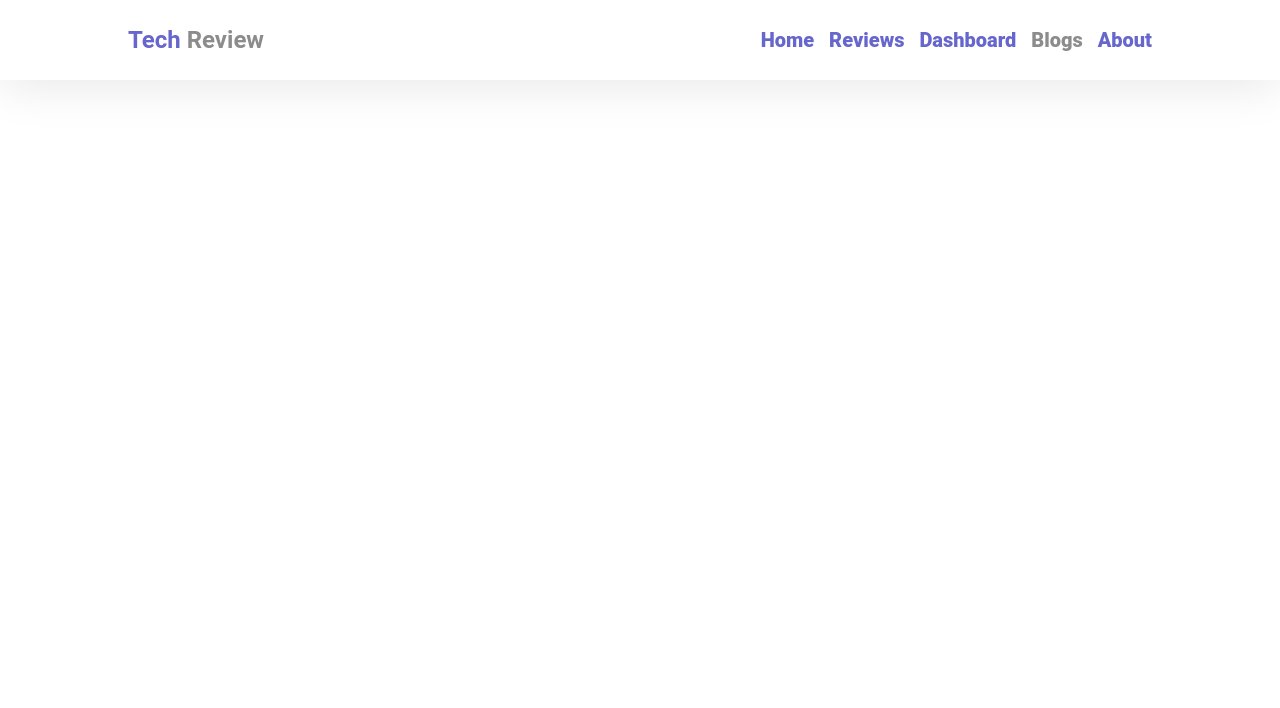
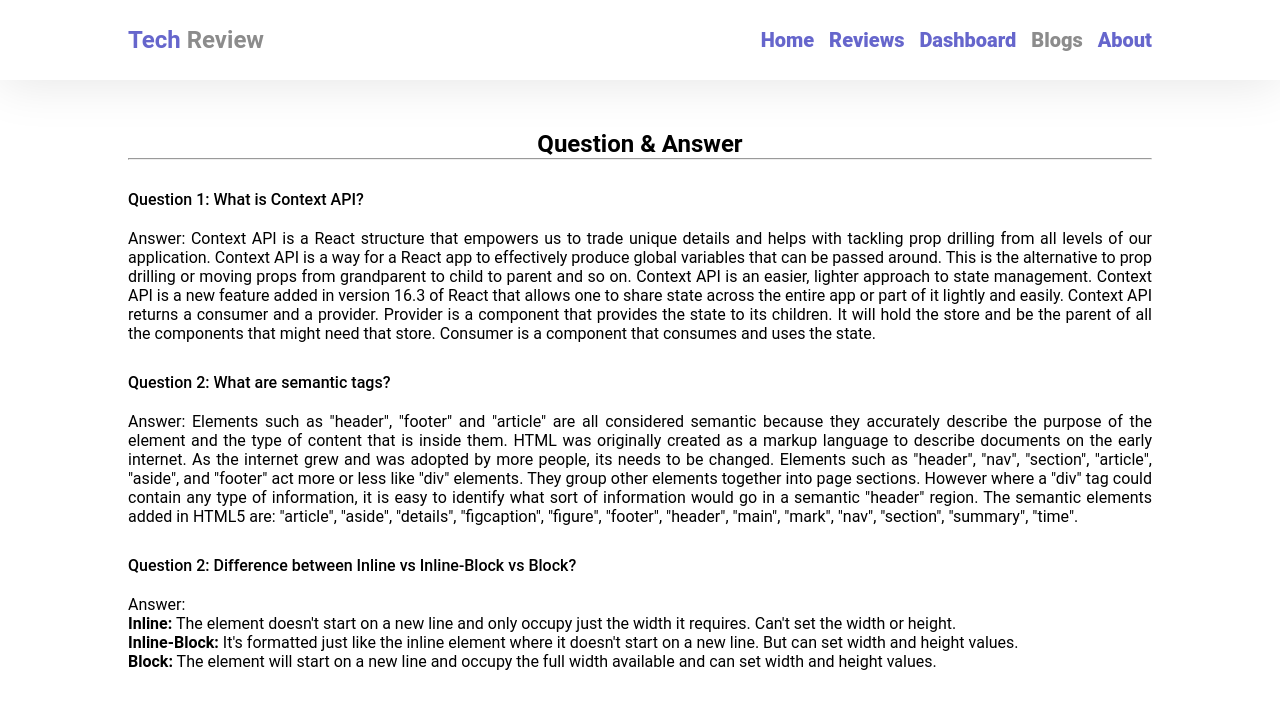
Before and after one commit to toufiqul-hasan/tech-review, a React (Create React App) app: page /blogs in a window 1280 px wide. Shown: the top 708 px of the page. Built offline with nearby package versions, Linux system fonts and the light colour scheme.

Commit message:
qna added

```diff
--- a/src/About/About.css
+++ b/src/About/About.css
@@ -0,0 +1,6 @@
+.about {
+  text-align: center;
+  margin-top: 50px;
+  margin-bottom: 20px;
+  padding: 0 10%;
+}
--- a/src/About/About.js
+++ b/src/About/About.js
@@ -1,9 +1,10 @@
-import React from 'react';
+import React from "react";
+import "./About.css";
 
 const About = () => {
   return (
-    <div>
-
+    <div className="about">
+      <h1>Coming Soon!</h1>
     </div>
   );
 };
--- a/src/Components/Blogs/Blogs.css
+++ b/src/Components/Blogs/Blogs.css
@@ -0,0 +1,19 @@
+.qna {
+  margin-top: 50px;
+  margin-bottom: 20px;
+  padding: 0 10%;
+}
+
+h2 {
+  text-align: center;
+}
+
+h4 {
+  margin-top: 30px;
+  font-weight: 500;
+}
+
+.qna p {
+  text-align: justify;
+  font-weight: 400;
+}
--- a/src/Components/Blogs/Blogs.js
+++ b/src/Components/Blogs/Blogs.js
@@ -1,9 +1,53 @@
-import React from 'react';
+import React from "react";
+import "./Blogs.css";
 
 const Blogs = () => {
   return (
-    <div>
-
+    <div className="qna">
+      <h2>Question & Answer</h2>
+      <hr />
+      <h4>Question 1: What is Context API?</h4>
+      <p>
+        Answer: Context API is a React structure that empowers us to trade
+        unique details and helps with tackling prop drilling from all levels of
+        our application. Context API is a way for a React app to effectively
+        produce global variables that can be passed around. This is the
+        alternative to prop drilling or moving props from grandparent to child
+        to parent and so on. Context API is an easier, lighter approach to state
+        management. Context API is a new feature added in version 16.3 of React
+        that allows one to share state across the entire app or part of it
+        lightly and easily. Context API returns a consumer and a provider.
+        Provider is a component that provides the state to its children. It will
+        hold the store and be the parent of all the components that might need
+        that store. Consumer is a component that consumes and uses the state.
+      </p>
+      <h4>Question 2: What are semantic tags?</h4>
+      <p>
+        Answer: Elements such as "header", "footer" and "article" are all
+        considered semantic because they accurately describe the purpose of the
+        element and the type of content that is inside them. HTML was originally
+        created as a markup language to describe documents on the early
+        internet. As the internet grew and was adopted by more people, its needs
+        to be changed. Elements such as "header", "nav", "section", "article",
+        "aside", and "footer" act more or less like "div" elements. They group
+        other elements together into page sections. However where a "div" tag
+        could contain any type of information, it is easy to identify what sort
+        of information would go in a semantic "header" region. The semantic
+        elements added in HTML5 are: "article", "aside", "details",
+        "figcaption", "figure", "footer", "header", "main", "mark", "nav",
+        "section", "summary", "time".
+      </p>
+      <h4>Question 2: Difference between Inline vs Inline-Block vs Block?</h4>
+      <p>
+        Answer:
+        <br /> <b>Inline:</b> The element doesn't start on a new line and only
+        occupy just the width it requires. Can't set the width or height. <br />
+        <b>Inline-Block:</b> It's formatted just like the inline element where
+        it doesn't start on a new line. But can set width and height values.{" "}
+        <br />
+        <b>Block:</b> The element will start on a new line and occupy the full
+        width available and can set width and height values.
+      </p>
     </div>
   );
 };
--- a/src/Components/Home/Home.css
+++ b/src/Components/Home/Home.css
@@ -27,6 +27,7 @@ p {
 }
 
 .button {
+  font-weight: 700;
   background-color: #6666CC;
   color: #ffffff;
   border: none;
@@ -38,7 +39,8 @@ p {
 }
 
 .main {
+  font-size: 40px;
   text-align: center;
   margin-top: 50px;
-  margin-bottom: 10px;
+  margin-bottom: 20px;
 }
--- a/src/Components/MyChart/MyChart.css
+++ b/src/Components/MyChart/MyChart.css
@@ -3,6 +3,12 @@
   grid-template-columns: repeat(2, 1fr);
   column-gap: 50px;
   row-gap: 50px;
-  margin-top: 50px;
+  margin-top: 30px;
   padding: 0 10%;
 }
+
+.chart h1 {
+  text-align: center;
+  color: #6666CC;
+  margin-bottom: 30px;
+}
--- a/src/Components/MyChart/MyChart.js
+++ b/src/Components/MyChart/MyChart.js
@@ -45,8 +45,9 @@ const MyChart = () => {
   return (
     <div className="chart">
       <div>
+        <h1>Month Wise Sell</h1>
         <LineChart width={500} height={500} data={data}>
-          <Line type="monotone" dataKey="Sell" stroke="#8884d8" strokeWidth={3} />
+          <Line type="monotone" dataKey="Sell" stroke="#6666CC" strokeWidth={3} />
           <XAxis dataKey="month" />
           <Legend />
           <Tooltip />
@@ -54,6 +55,7 @@ const MyChart = () => {
         </LineChart>
       </div>
       <div>
+      <h1>Investment Vs Revenue</h1>
         <BarChart width={500} height={500} data={data}>
           <CartesianGrid strokeDasharray="3 3" />
           <XAxis dataKey="month"/>
@@ -65,6 +67,7 @@ const MyChart = () => {
         </BarChart>
       </div>
       <div>
+      <h1>Investment Vs Revenue</h1>
         <AreaChart width={500} height={500} data={data}>
           <defs>
             <linearGradient id="colorUv" x1="0" y1="0" x2="0" y2="1">
@@ -81,15 +84,16 @@ const MyChart = () => {
           <Tooltip />
           <YAxis />
           <CartesianGrid strokeDasharray="3 3" />
-          <Area type="monotone" dataKey="Revenue" stroke="#8884d8" strokeWidth={2} fillOpacity={1} fill="url(#colorUv)"/>
-          <Area type="monotone" dataKey="Investment" stroke="#82ca9d" strokeWidth={2} fillOpacity={1} fill="url(#colorPv)"/>
+          <Area type="monotone" dataKey="Investment" stroke="#8884d8" strokeWidth={2} fillOpacity={1} fill="url(#colorUv)"/>
+          <Area type="monotone" dataKey="Revenue" stroke="#82ca9d" strokeWidth={2} fillOpacity={1} fill="url(#colorPv)"/>
         </AreaChart>
       </div>
       <div>
+      <h1>Investment Vs Revenue Vs Sell</h1>
       <PieChart width={500} height={500}>
-        <Pie data={data} dataKey="Investment" nameKey="month" cx="50%" cy="50%" innerRadius={10} outerRadius={50}fill="#8566AA" />
-        <Pie data={data} dataKey="Sell" nameKey="month" cx="50%"cy="50%" innerRadius={50} outerRadius={100} fill="#6983AA" />
-        <Pie data={data}dataKey="Revenue"nameKey="month"cx="50%"cy="50%"innerRadius={85}outerRadius={110}fill="#8EC6C5"label />
+        <Pie data={data} dataKey="Investment" nameKey="month" cx="50%" cy="50%" innerRadius={10} outerRadius={50}fill="#8884d8" />
+        <Pie data={data} dataKey="Sell" nameKey="month" cx="50%"cy="50%" innerRadius={50} outerRadius={100} fill="#6666CC" />
+        <Pie data={data}dataKey="Revenue"nameKey="month"cx="50%"cy="50%"innerRadius={85}outerRadius={110}fill="#82ca9d"label />
         <Tooltip />
       </PieChart>
       </div>
--- a/src/Components/Review/Review.css
+++ b/src/Components/Review/Review.css
@@ -1,4 +1,5 @@
 .heading {
+  font-size: 40px;
   text-align: center;
   margin-top: 25px;
 }
```
Also changed, not shown: public/reviewsData.json (+6 -6 lines), src/Components/Reviews/Reviews.js (line endings or trailing spaces).
